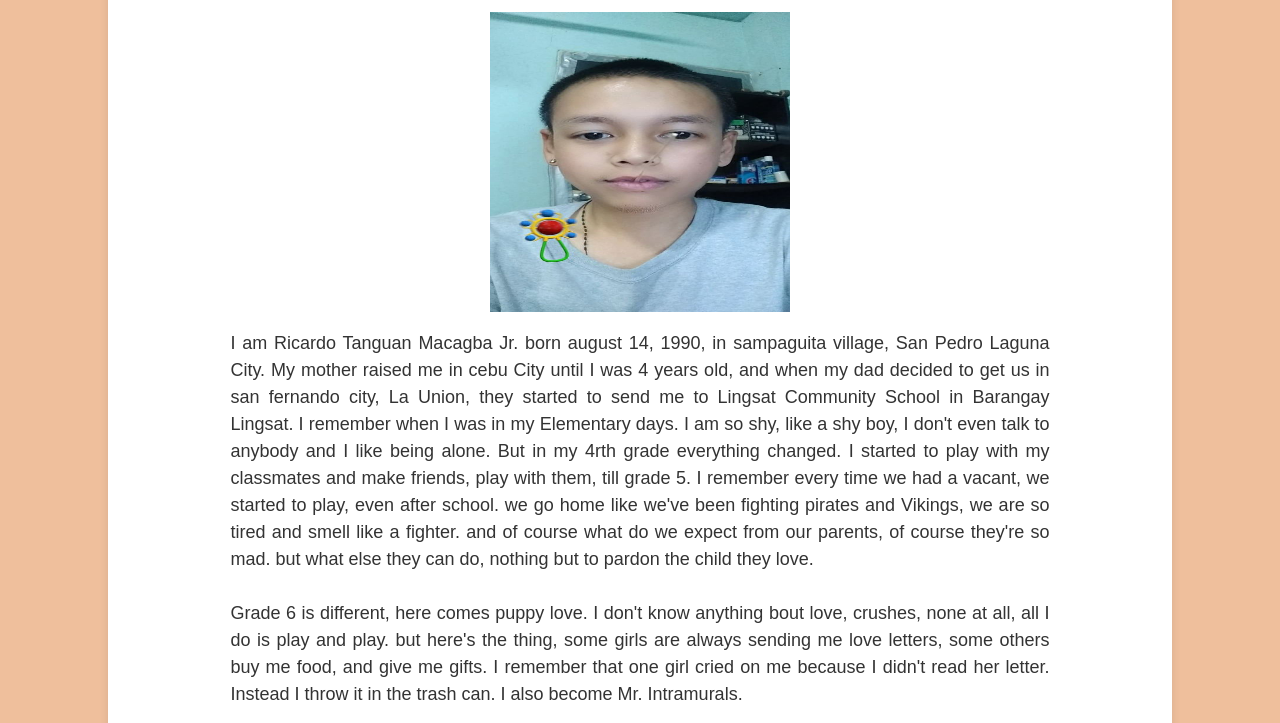
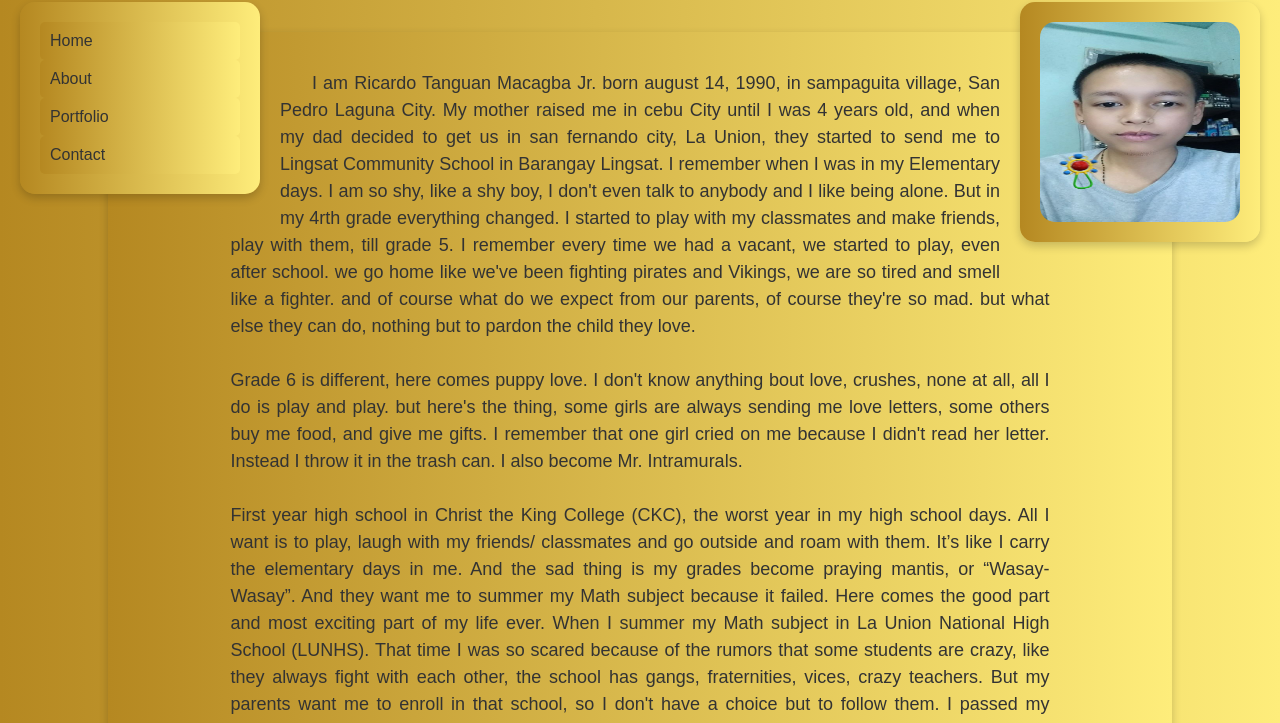
Before and after one commit to RicardoMacagba/1000, a plain HTML site: page index.html in a window 1280 px wide. Shown: the part 166-889 px from the top of the page. Drawn offline with Linux system fonts and the light colour scheme.

Commit message:
-Initial Commit

```diff
--- a/index.html
+++ b/index.html
@@ -10,7 +10,8 @@
             font-family: Arial, sans-serif;
             margin: 0;
             padding: 0;
-            background-color: #efbf9c;
+            /* background-color: #efbf9c; */
+            background: linear-gradient(90deg, #b58821, #feed7b);
         }
 
         h1 {
@@ -27,70 +28,230 @@
             line-height: 1.5;
             text-align: justify;
         }
+        footer > p {
+            /* font-size: 12px; */
+            text-align: center;
+            /* justify-content: center; */
+            margin:  0 0 0 0;
+            padding: 0 0 0 0;
+        }
+
         div {
             margin: 0 auto;
             width: 80%;
             background-color: #ffffff;
             padding: 20px;
+            border-radius: 15px;
+            /* Rounded corners */
+            box-shadow: 0 4px 10px rgba(0, 0, 0, 0.2);
+            /* Box shadow */
+            margin-top: 50px;
+        }
+
+        div.picture {
+            width: 200px;
+            /* background-color: #edb45f; */
+            background: linear-gradient(90deg, #b58821, #feed7b);
+            padding: 20px;
+            border-radius: 15px;
+            /* Rounded corners */
+            box-shadow: 0 4px 10px rgba(0, 0, 0, 0.2);
+            /* Box shadow */
+            margin: 20px;
+            float: right;
+        }
+        .content {
+            margin: 0 auto;
+            width: 80%;
+            /* background-color: #d58f03; */
+            background: linear-gradient(90deg, #b58821, #feed7b);
+            padding: 20px;
+            border-radius: 15px;
+            /* Rounded corners */
+            box-shadow: 0 4px 10px rgba(0, 0, 0, 0.2);
+            /* Box shadow */
+            margin-top: 50px;
+            text-indent: 2em;
+        }
+
+        header,
+        footer {
+            background: linear-gradient(90deg, #b58821, #feed7b);
+            /* Gradient background */
+            color: white;
+            padding: 20px;
+            text-align: center;
             border-radius: 10px;
-            box-shadow: 0 0 10px rgba(0, 0, 0, 0.1);
-            margin-top: 50px;
+            /* Rounded corners */
+        }
+
+        footer p {
+            margin: 0;
+        }
+
+        /* Sidebar styling */
+        .sidebar {
+            width: 200px;
+            /* background-color: #edb45f; */
+            background: linear-gradient(90deg, #b58821, #feed7b);
+            padding: 20px;
+            border-radius: 15px;
+            /* Rounded corners */
+            box-shadow: 0 4px 10px rgba(0, 0, 0, 0.2);
+            /* Box shadow */
+            margin: 20px;
+            float: left;
+        }
+
+        .sidebar a {
+            display: block;
+            color: #333;
+            text-decoration: none;
+            padding: 10px;
+            border-radius: 5px;
+            /* Rounded corners */
+            transition: background-color 0.3s, color 0.3s;
+            /* Smooth hover effect */
+            background: linear-gradient(90deg, #b58821, #feed7b);
+        }
+
+        .sidebar a:hover {
+            /* background-color: #ff7e5f; */
+            background: linear-gradient(90deg, #b58821, #feed7b);
+            /* Hover background color */
+            color: white;
+            /* Hover text color */
+        }
+
+        /* Responsive design */
+        @media (max-width: 768px) {
+
+            div,
+            .sidebar {
+                width: 90%;
+                margin: 20px auto;
+                float: none;
+            }
+
+            .sidebar {
+                margin-top: 20px;
+            }
+        }
+
+        @media (max-width: 480px) {
+            h1 {
+                font-size: 24px;
+            }
+
+            p {
+                font-size: 16px;
+            }
+
+            .sidebar {
+                width: 100%;
+                margin: 10px 0;
+            }
         }
     </style>
 </head>
 
 <body>
-    <div>
+    <header>
         <h1>About My Self</h1>
-    <img src="image\mebaby.jpg" alt="myself" style="display: block; margin: 0 auto; width: 300px; height: 300px;">
+    </header>
+
+    <!-- Sidebar -->
+    <div class="sidebar">
+        <a href="#">Home</a>
+        <a href="#">About</a>
+        <a href="#">Portfolio</a>
+        <a href="#">Contact</a>
+    </div>
+
+    <div class="picture">
+        <img src="image\mebaby.jpg" alt="myself"
+            style="display: block; margin: 0 auto; width: 200px; height: 200px; border-radius: 15px;">
+    </div>
+
+    <!-- Main Content -->
+    <div class="content">
+
         <br>
         <p>
-        I am Ricardo Tanguan Macagba Jr. born august 14, 1990, in sampaguita village, San Pedro Laguna City. My mother
+            I am Ricardo Tanguan Macagba Jr. born august 14, 1990, in sampaguita village, San Pedro Laguna City. My
+            mother
             raised me in cebu City until I was 4 years old, and when my dad decided to get us in san fernando city, La
             Union, they started to send me to Lingsat Community School in Barangay Lingsat.
             I remember when I was in my Elementary days. I am so shy, like a shy boy, I don't even talk to anybody and I
             like being alone. But in my 4rth grade everything changed. I started to play with my classmates and make
             friends, play with them, till grade 5. I remember every time we had a vacant, we started to play, even after
-        school. we go home like we've been fighting pirates and Vikings, we are so tired and smell like a fighter. and
-        of course what do we expect from our parents, of course they're so mad. but what else they can do, nothing but
+            school. we go home like we've been fighting pirates and Vikings, we are so tired and smell like a fighter.
+            and
+            of course what do we expect from our parents, of course they're so mad. but what else they can do, nothing
+            but
             to pardon the child they love.
             <br><br>
-        Grade 6 is different, here comes puppy love. I don't know anything bout love, crushes, none at all, all I do is
-        play and play. but here's the thing, some girls are always sending me love letters, some others buy me food, and
-        give me gifts. I remember that one girl cried on me because I didn't read her letter. Instead I throw it in the
+            Grade 6 is different, here comes puppy love. I don't know anything bout love, crushes, none at all, all I do
+            is
+            play and play. but here's the thing, some girls are always sending me love letters, some others buy me food,
+            and
+            give me gifts. I remember that one girl cried on me because I didn't read her letter. Instead I throw it in
+            the
             trash can. I also become Mr. Intramurals.
             <br><br>
-        First year high school in Christ the King College (CKC), the worst year in my high school days. All I want is to
-        play, laugh with my friends/ classmates and go outside and roam with them. It’s like I carry the elementary days
+            First year high school in Christ the King College (CKC), the worst year in my high school days. All I want
+            is to
+            play, laugh with my friends/ classmates and go outside and roam with them. It’s like I carry the elementary
+            days
             in me. And the sad thing is my grades become praying mantis, or “Wasay-Wasay”. And they want me to summer my
-        Math subject because it failed. Here comes the good part and most exciting part of my life ever. When I summer
-        my Math subject in La Union National High School (LUNHS). That time I was so scared because of the rumors that
+            Math subject because it failed. Here comes the good part and most exciting part of my life ever. When I
+            summer
+            my Math subject in La Union National High School (LUNHS). That time I was so scared because of the rumors
+            that
             some students are crazy, like they always fight with each other, the school has gangs, fraternities, vices,
-        crazy teachers. But my parents want me to enroll in that school, so I don't have a choice but to follow them. I
-        passed my summer class and enrolled myself in that school. At first I was shocked because the rumor is true. On
-        the first day of class, students went wild. I feel danger anywhere, but I've found out that all my friends in
-        elementary school enrolled in that school. When I saw them, I felt a lil bit comfortable and a lil bit happy.
-        They taught me everything that I should know to stay alive or to stay longer in that school. What I didn't know
-        is that, it is not about surviving in school, but to survive in real life, to survive in any situation in life.
-        To become stronger and to be more brave at decision making. My High school days taught me what life really is.
+            crazy teachers. But my parents want me to enroll in that school, so I don't have a choice but to follow
+            them. I
+            passed my summer class and enrolled myself in that school. At first I was shocked because the rumor is true.
+            On
+            the first day of class, students went wild. I feel danger anywhere, but I've found out that all my friends
+            in
+            elementary school enrolled in that school. When I saw them, I felt a lil bit comfortable and a lil bit
+            happy.
+            They taught me everything that I should know to stay alive or to stay longer in that school. What I didn't
+            know
+            is that, it is not about surviving in school, but to survive in real life, to survive in any situation in
+            life.
+            To become stronger and to be more brave at decision making. My High school days taught me what life really
+            is.
             <br><br>
-        Now in College, I didn’t finish first year first semester because of my own emotion. I see my family breaking
-        apart and I begin to make my own decision in life. I tell myself that I need to go far away from my family, I
-        don’t want to see them fighting. So I decided to find a job, And I saw one, just in front of our family house,
-        very far, right? I have worked as a computer shop attendant for I think three to four years. After that year of
-        computer literate, I decided to look for a new career and many of my “Ka-babata” is in music industry and they
-        taught me everything so that i can start my career as a raper. Many years passed and nothing happened. We didn’t
-        even pass the grammys. I mean the Philippine music award. But we have plenty of supporters. Until once again I
+            Now in College, I didn’t finish first year first semester because of my own emotion. I see my family
+            breaking
+            apart and I begin to make my own decision in life. I tell myself that I need to go far away from my family,
+            I
+            don’t want to see them fighting. So I decided to find a job, And I saw one, just in front of our family
+            house,
+            very far, right? I have worked as a computer shop attendant for I think three to four years. After that year
+            of
+            computer literate, I decided to look for a new career and many of my “Ka-babata” is in music industry and
+            they
+            taught me everything so that i can start my career as a raper. Many years passed and nothing happened. We
+            didn’t
+            even pass the grammys. I mean the Philippine music award. But we have plenty of supporters. Until once again
+            I
             felt bored in that career so I decided again to look for something else that I might fall in love with. But
             nothing. So I decided to stop and go back to where I belong. I went home, and bad things happened, my father
-        died. And more problems have come but I didn’t go away, I stayed with my family. Until I realise that family is
-        more important than anything else. So many lessons I learned while I was away. Years passed and I decided again
-        to find a job, Until my aunt asked me if I wanted to go back to school once again, and I accepted it. And here I
+            died. And more problems have come but I didn’t go away, I stayed with my family. Until I realise that family
+            is
+            more important than anything else. So many lessons I learned while I was away. Years passed and I decided
+            again
+            to find a job, Until my aunt asked me if I wanted to go back to school once again, and I accepted it. And
+            here I
             am a second year college student as an I.T.
         </p>
     </div>
+
     <footer>
-        <p style="text-align: center; margin-top: 50px;">&copy; 2025 | Ricardo Tanguan Macagba Jr.</p>
+        <p>&copy; 2025 | My Bio | Ricardo Tanguan Macagba Jr.</p>
     </footer>
 </body>
 
```
Lines whose indentation alone changed are shown as unchanged.
